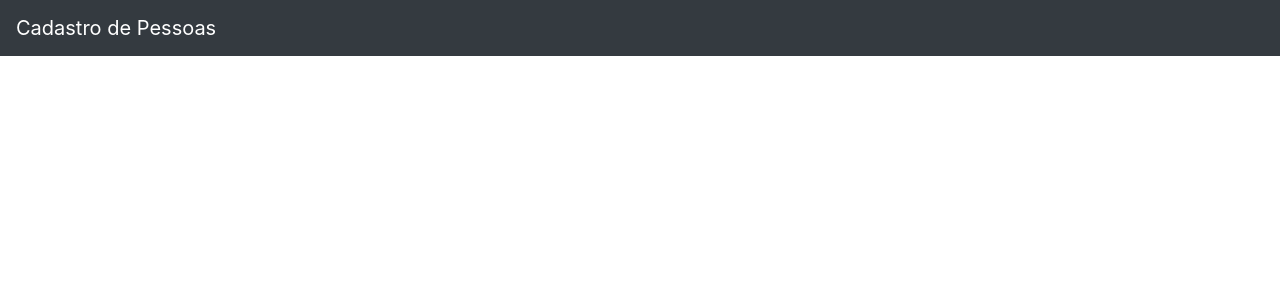
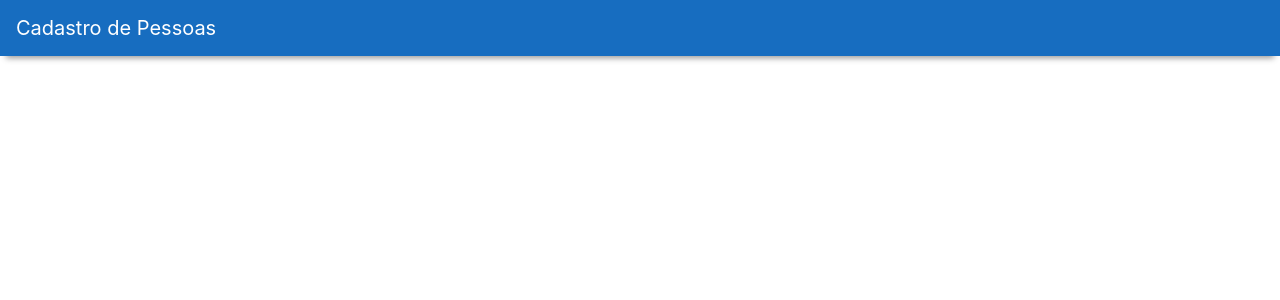
Before and after one commit to heittoroliveira/simple-php-crud, a PHP site: template public/view/includes/menu.php in a window 1280 px wide. Shown: the top 300 px of the page. Run offline with PHP 8.4, Linux system fonts and the light colour scheme; the template is opened without the code that fills it, so the values that code supplies are empty.

Commit message:
aplicação de estilo na pagina

```diff
--- a/public/index.php
+++ b/public/index.php
@@ -6,10 +6,12 @@
 <main role="main" class="container" style="padding-top: 80px;">
 
     <?php include('view/includes/message.php'); ?>
-
+    <div class="tabulation">
     <?php include('view/form.php'); ?>
 
     <?php include('view/list.php'); ?>
+
+    </div>
 </main>
 
 <?php include('view/includes/footer.php'); ?>
--- /dev/null
+++ b/public/view/assets/style.css
@@ -0,0 +1,27 @@
+.bg_overlay {
+    background: rgba(28, 119, 255, 0.5);
+    background: -moz-linear-gradient( left, rgba(28, 100, 255, 0.5) 0%, rgba(0, 132, 255, 0.5) 100%);
+    background: -webkit-gradient( left top, right top, color-stop(0%, rgba(0, 132, 255, 0.5)), color-stop(100%, rgba(0, 47, 255, 0.5)));
+    background: -webkit-linear-gradient( left, rgba(0, 132, 255, 0.5) 0%, rgba(0, 132, 255, 0.5) 100%);
+    background: -o-linear-gradient( left, rgba(0, 132, 255, 0.5) 0%, rgba(0, 132, 255, 0.5) 100%);
+    background: -ms-linear-gradient( left, rgba(0, 132, 255, 0.5) 0%, rgba(0, 132, 255, 0.5) 100%);
+    background: linear-gradient( to right, rgba(0, 132, 255, 0.5) 0%, rgba(0, 132, 255, 0.5) 100%);
+    filter: progid: DXImageTransform.Microsoft.gradient( startColorstr='#0084FF', endColorstr='#99CEFF', GradientType=1);
+}
+
+.tabulation {
+    -webkit-box-shadow: 0px 43px 83px -20px rgba(0, 0, 0, 0.41);
+    -moz-box-shadow: 0px 43px 83px -20px rgba(0, 0, 0, 0.41);
+    -ms-box-shadow: 0px 43px 83px -20px rgba(0, 0, 0, 0.41);
+    -o-box-shadow: 0px 43px 83px -20px rgba(0, 0, 0, 0.41);
+    box-shadow: 0px 43px 83px -20px rgba(0, 0, 0, 0.41);
+    padding: 40px;
+    background-color: white;
+}
+
+.navbar {
+    -webkit-box-shadow: 0 8px 6px -6px rgba(0, 0, 0, 0.41);
+    -moz-box-shadow: 0 8px 6px -6px rgba(0, 0, 0, 0.41);
+    box-shadow: 0 8px 6px -6px rgba(0, 0, 0, 0.41);
+    background-color: #176dc0;
+}
--- a/public/view/form.php
+++ b/public/view/form.php
@@ -1,3 +1,5 @@
+
+
 <form  method="POST" action="index.php?action=<?php echo ($pessoa->id==-1)?'create':'update';?>">
   <div class="form-group">
     <label for="exampleInputEmail1">Nome:</label>
--- a/public/view/includes/header.php
+++ b/public/view/includes/header.php
@@ -7,6 +7,7 @@
     <meta http-equiv="X-UA-Compatible" content="ie=edge">
     <link rel="stylesheet" href="https://stackpath.bootstrapcdn.com/bootstrap/4.4.1/css/bootstrap.min.css" integrity="sha384-Vkoo8x4CGsO3+Hhxv8T/Q5PaXtkKtu6ug5TOeNV6gBiFeWPGFN9MuhOf23Q9Ifjh" crossorigin="anonymous">
     <link href="https://stackpath.bootstrapcdn.com/font-awesome/4.7.0/css/font-awesome.min.css" rel="stylesheet" integrity="sha384-wvfXpqpZZVQGK6TAh5PVlGOfQNHSoD2xbE+QkPxCAFlNEevoEH3Sl0sibVcOQVnN" crossorigin="anonymous">
+    <link rel="stylesheet" href="view/assets/style.css"/>
     <title>Cadastro</title>
 </head>
-<body>
+<body class="bg_overlay">
--- a/public/view/includes/menu.php
+++ b/public/view/includes/menu.php
@@ -1,4 +1,4 @@
-<nav class="navbar navbar-expand-md navbar-dark fixed-top bg-dark">
+<nav class="navbar navbar-expand-md navbar-dark  fixed-top ">
   <a class="navbar-brand" href="#">Cadastro de Pessoas</a>
   <button class="navbar-toggler" type="button" data-toggle="collapse" data-target="#navbarCollapse" aria-controls="navbarCollapse" aria-expanded="false" aria-label="Toggle navigation">
     <span class="navbar-toggler-icon"></span>
```
